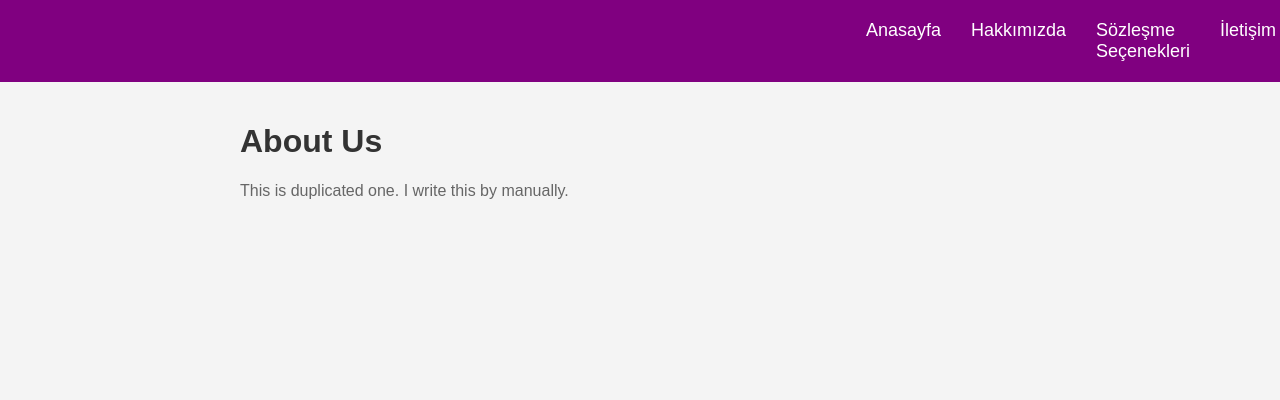
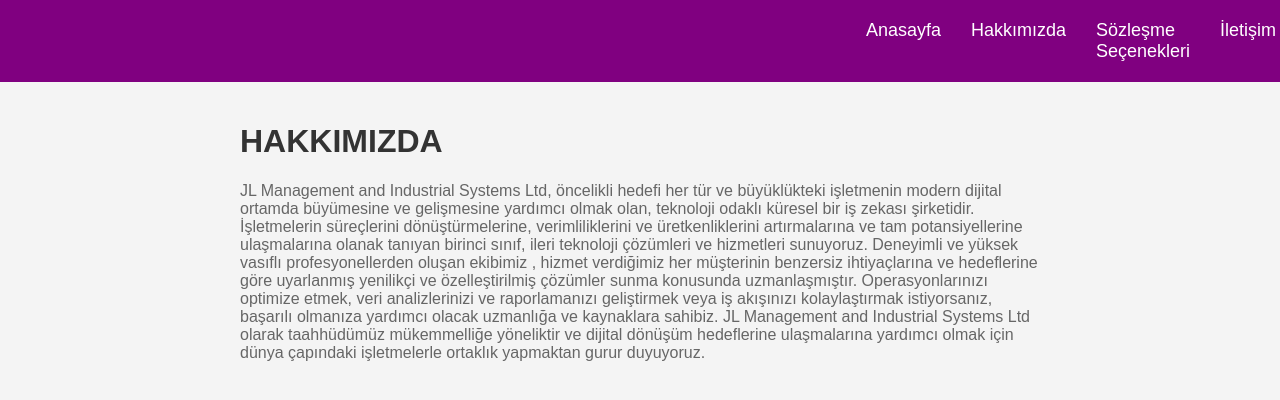
Before and after one commit to mehmetenesaydin/1august, a React (Vite) app in the folder 1august.client/: page /about in a window 1280 px wide. Shown: the top 400 px of the page. Built offline with nearby package versions, Linux system fonts and the light colour scheme.

Commit message:
Arayüz değişiklikleri yapıldı.

```diff
--- a/1august.client/src/pages/About.tsx
+++ b/1august.client/src/pages/About.tsx
@@ -4,8 +4,18 @@ import '../App.css'; // CSS dosyasını import et
 const About: React.FC = () => {
     return (
         <div className="about-container">
-            <h1>About Us</h1>
-            <p>This is duplicated one. I write this by manually.</p>
+            <h1>HAKKIMIZDA</h1>
+            <p>
+                JL Management and Industrial Systems Ltd,
+                öncelikli hedefi her tür ve büyüklükteki işletmenin modern dijital ortamda büyümesine ve gelişmesine
+                yardımcı olmak olan, teknoloji odaklı küresel bir iş zekası şirketidir. İşletmelerin süreçlerini dönüştürmelerine,
+                verimliliklerini ve üretkenliklerini artırmalarına ve tam potansiyellerine ulaşmalarına olanak tanıyan birinci sınıf,
+                ileri teknoloji çözümleri ve hizmetleri sunuyoruz. Deneyimli ve yüksek vasıflı profesyonellerden oluşan ekibimiz
+                , hizmet verdiğimiz her müşterinin benzersiz ihtiyaçlarına ve hedeflerine göre uyarlanmış yenilikçi ve özelleştirilmiş
+                çözümler sunma konusunda uzmanlaşmıştır. Operasyonlarınızı optimize etmek, veri analizlerinizi ve raporlamanızı
+                geliştirmek veya iş akışınızı kolaylaştırmak istiyorsanız, başarılı olmanıza yardımcı olacak uzmanlığa ve kaynaklara sahibiz.
+                JL Management and Industrial Systems Ltd olarak taahhüdümüz mükemmelliğe yöneliktir ve dijital dönüşüm hedeflerine ulaşmalarına
+                yardımcı olmak için dünya çapındaki işletmelerle ortaklık yapmaktan gurur duyuyoruz.</p>
         </div>
     );
 };
--- a/1august.client/src/pages/Services.tsx
+++ b/1august.client/src/pages/Services.tsx
@@ -4,8 +4,15 @@ import '../App.css'; // CSS dosyasını import et
 const Services: React.FC = () => {
     return (
         <div className="services-container">
-            <h1>Our Services</h1>
-            <p>On this page, you'll find information about the services we offer. We strive to provide the best quality in all our services.</p>
+            <h1>SÖZLEŞME SEÇENEKLERİ</h1>
+            <p>Lütfen işlem yapmak istediğiniz sözleşmeyi seçin</p>
+            <div className="button-container">
+                {Array.from({ length: 12 }, (_, index) => (
+                    <button key={index} className="service-button">
+                        Button {index + 1}
+                    </button>
+                ))}
+            </div>
         </div>
     );
 };
```
Also changed, not shown: 1 other file (tests, documents, lock files or other folders).
